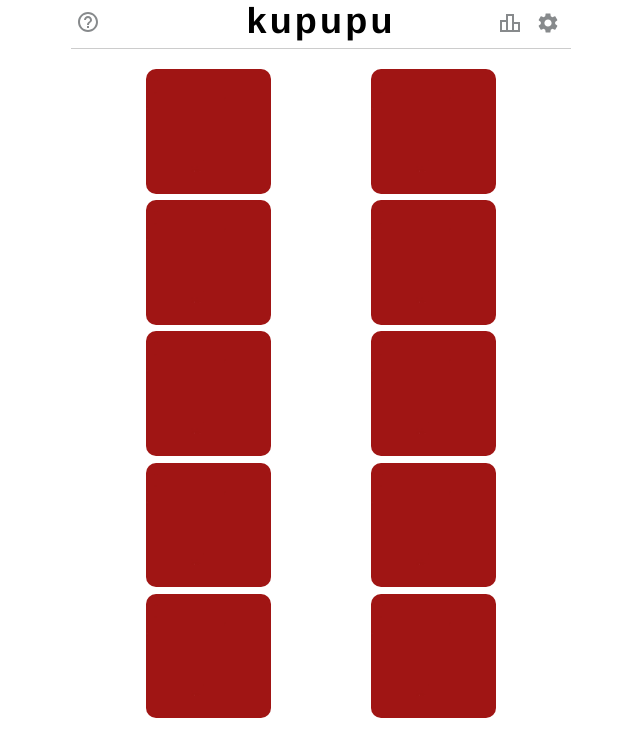
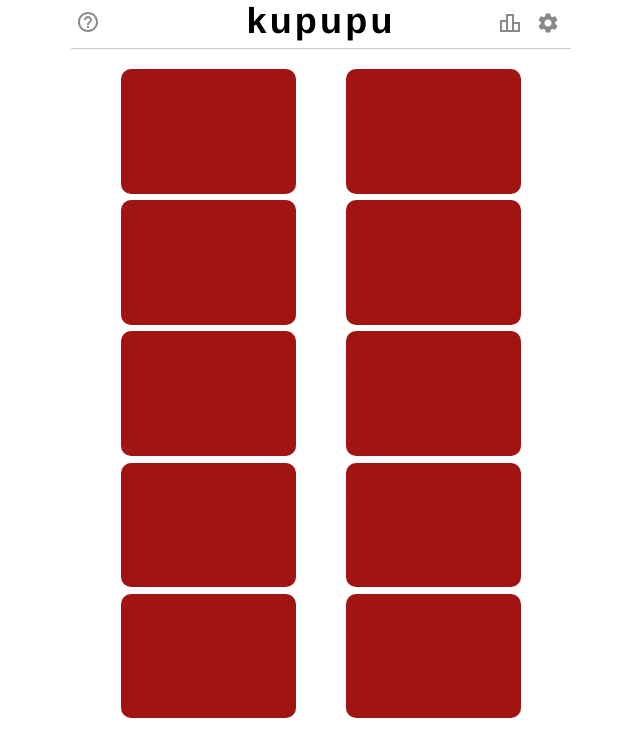
Before and after one commit to htc36/kupupu-wordle, a Vue app: page / in a window 1280 px wide. Shown: the top 756 px of the page, without its empty margins (319-959 px from the left). Built offline with nearby package versions, Linux system fonts and the light colour scheme.

Commit message:
adjusted width of cards

```diff
--- a/src/components/cards/Card.vue
+++ b/src/components/cards/Card.vue
@@ -69,6 +69,7 @@ defineExpose({
 }
 .backTextCardImage {
   height: 100%;
+  width: 100%;
   box-shadow: rgba(0, 0, 0, 0.15) 0px 5px 15px;
   border-radius: 10px;
 }
@@ -81,10 +82,12 @@ defineExpose({
 }
 .cardImage {
   height: 100%;
+  width: 100%;
   border-radius: 10px;
 }
 .backImage {
   height: 100%;
+  width: 100%;
   box-shadow: rgba(0, 0, 0, 0.15) 0px 5px 15px;
   border-radius: 10px;
 }
```
